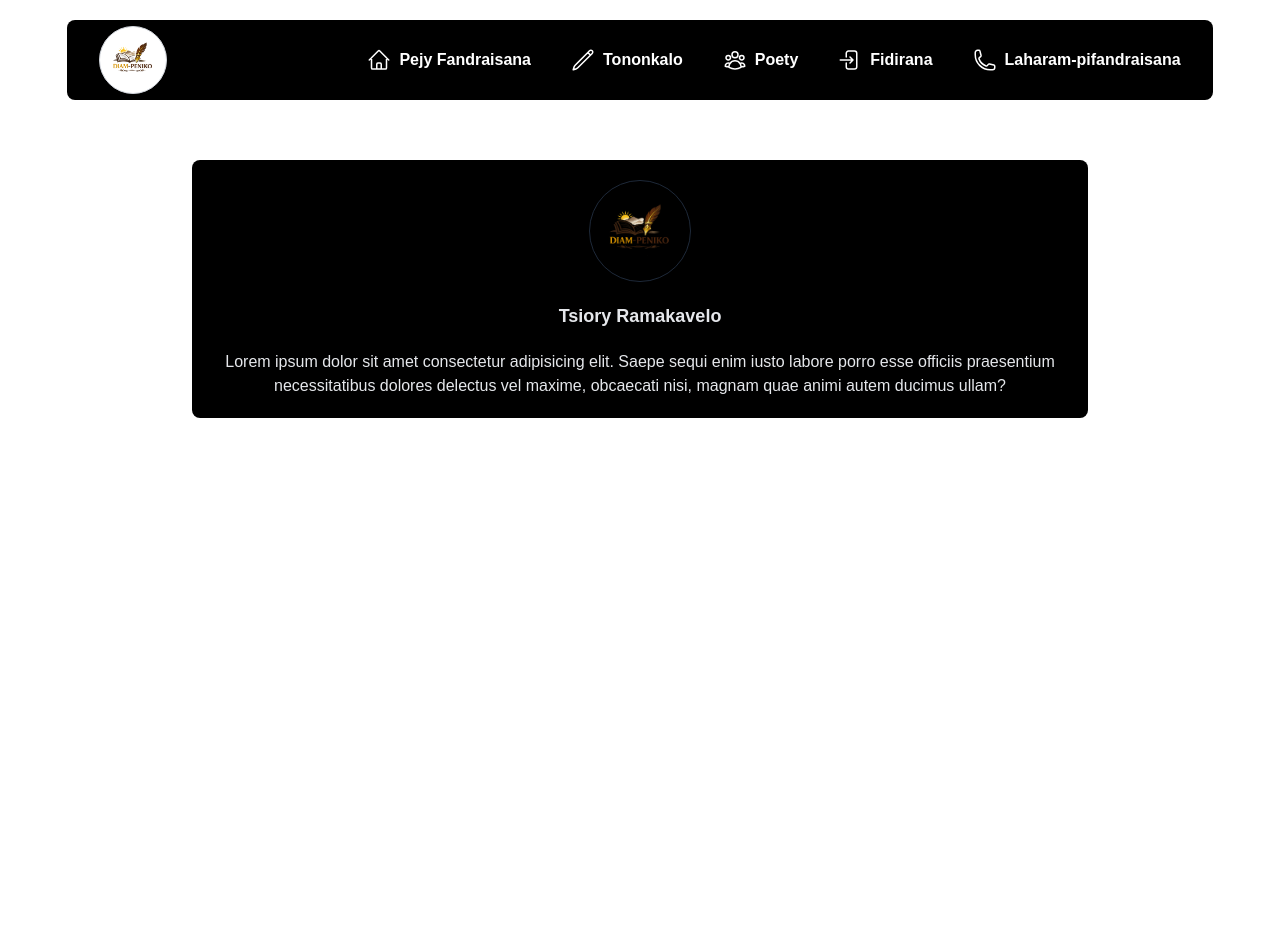
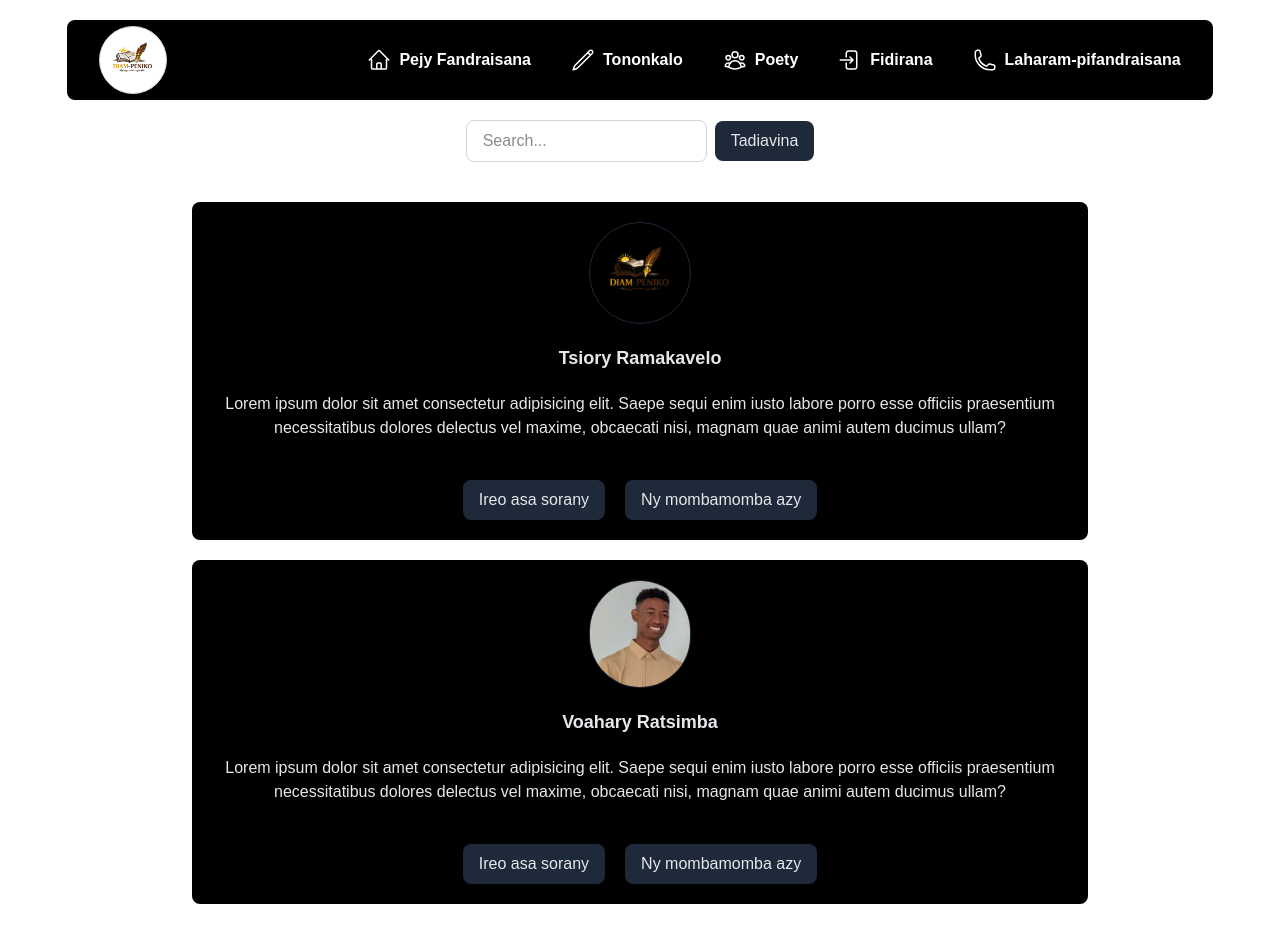
Before and after one commit to Refila-dev/diam-peniko, a Next.js app: page /poety in a window 1280 px wide. Shown: the top 942 px of the page. Built offline with nearby package versions, Linux system fonts and the light colour scheme.

Commit message:
feat: add the search input in poete page

```diff
--- a/app/components/poety-content.tsx
+++ b/app/components/poety-content.tsx
@@ -3,10 +3,10 @@ import Image from 'next/image'
 
 const PoetyContent = () => {
   return (
-    <div className='w-full mx-auto mt-10 min-h-screen flex flex-col gap-2'>
-      <div className='w-full mx-auto mt-10 min-h-screen max-w-4xl flex flex-col gap-2'>
-        <div className='flex flex-col justify-center items-center gap-5 bg-black dark:bg-olive-200 p-5 rounded-lg'>
-            <div className='rounded-full border border-gray-800'>
+    <div className="w-full mx-auto min-h-screen flex flex-col gap-2">
+      <div className="w-full mx-auto mt-10 min-h-screen max-w-4xl flex flex-col gap-5">
+        <div className="flex flex-col justify-center items-center gap-5 bg-black dark:bg-olive-200 p-5 rounded-lg">
+          <div className="rounded-full border border-gray-800">
             <Image
               src="/diampeniko.png"
               alt="Description of image"
@@ -20,10 +20,60 @@ const PoetyContent = () => {
             </h1>
           </div>
           <div>
-                <p className='text-gray-200 dark:text-gray-800 text-center'>Lorem ipsum dolor sit amet consectetur adipisicing elit. Saepe sequi enim iusto labore porro
-                esse officiis praesentium necessitatibus dolores delectus vel maxime, obcaecati nisi, magnam quae
-                 animi autem ducimus ullam?
+            <p className="text-gray-200 dark:text-gray-800 text-center">
+              Lorem ipsum dolor sit amet consectetur adipisicing elit. Saepe
+              sequi enim iusto labore porro esse officiis praesentium
+              necessitatibus dolores delectus vel maxime, obcaecati nisi, magnam
+              quae animi autem ducimus ullam?
             </p>
+          </div>
+          <div className="flex justify-between items-center gap-5 mt-5">
+            <div>
+              <button className="bg-gray-800 text-gray-200 py-2 px-4 rounded-lg">
+                Ireo asa sorany
+              </button>
+            </div>
+            <div>
+              <button className="bg-gray-800 text-gray-200 py-2 px-4 rounded-lg">
+                Ny mombamomba azy
+              </button>
+            </div>
+          </div>
+        </div>
+        <div className="flex flex-col justify-center items-center gap-5 bg-black dark:bg-olive-200 p-5 rounded-lg">
+          <div className="rounded-full border border-gray-800">
+            <Image
+              src="/voahary.jpeg"
+              className='rounded-full'
+              alt="Description of image"
+              width={100}
+              height={100}
+            />
+          </div>
+          <div>
+            <h1 className="text-lg font-semibold text-gray-200 dark:text-gray-800">
+             Voahary Ratsimba
+            </h1>
+          </div>
+          <div>
+            <p className="text-gray-200 dark:text-gray-800 text-center">
+              Lorem ipsum dolor sit amet consectetur adipisicing elit. Saepe
+              sequi enim iusto labore porro esse officiis praesentium
+              necessitatibus dolores delectus vel maxime, obcaecati nisi, magnam
+              quae animi autem ducimus ullam?
+            </p>
+          </div>
+          <div className="flex justify-between items-center gap-5 mt-5">
+            <div>
+              <button className="bg-gray-800 text-gray-200 py-2 px-4 rounded-lg">
+                Ireo asa sorany
+              </button>
+            </div>
+            <div>
+              <button className="bg-gray-800 text-gray-200 py-2 px-4 rounded-lg">
+                Ny mombamomba azy
+              </button>
+            </div>
           </div>
         </div>
       </div>
--- a/app/components/ui/search.tsx
+++ b/app/components/ui/search.tsx
@@ -1,11 +1,12 @@
 import React from 'react'
 
-const search = () => {
+const SearchInput = () => {
   return (
-    <div>
-      <input type="text" placeholder="Search..." />
+    <div className="flex justify-center items-center gap-2 mt-5">
+      <input type="text" placeholder="Search..." className="border border-gray-300 rounded-lg py-2 px-4" />
+      <button className="bg-gray-800 text-gray-200 py-2 px-4 rounded-lg">Tadiavina</button>
     </div>
   )
 }
 
-export default search
+export default SearchInput
--- a/app/poety/page.tsx
+++ b/app/poety/page.tsx
@@ -1,9 +1,11 @@
 import React from 'react'
 import PoetyContent from '../components/poety-content'
+import SearchInput from '../components/ui/search'
 
 const page = () => {
   return (
     <div className='mt-30'>
+      <SearchInput />
       <PoetyContent />
     </div>
   )
```
Lines whose indentation alone changed are shown as unchanged.
